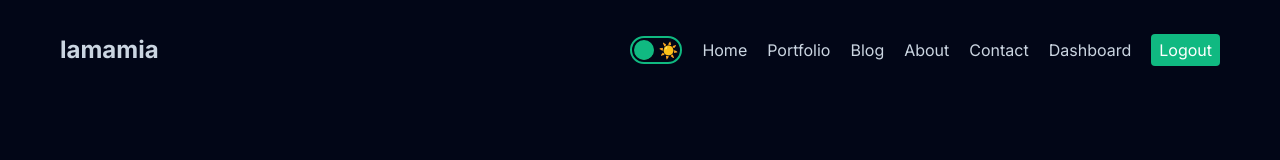
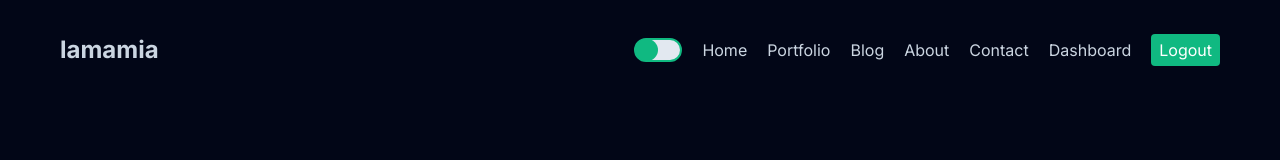
Before and after one commit to faun3/nextjs-blog, a Next.js app: page / in a window 1280 px wide. Shown: the top 160 px of the page. Built offline with nearby package versions, Linux system fonts and the light colour scheme.

Commit message:
refactor slider

```diff
--- a/components/DarkModeToggle/DarkModeToggle.tsx
+++ b/components/DarkModeToggle/DarkModeToggle.tsx
@@ -7,16 +7,20 @@ const DarkModeToggle = () => {
   const { dispatch, payload } = useContext(ThemeContext);
   return (
     <div
-      className="flex rounded-full px-[2px] border-emerald-500 border-2 relative cursor-pointer gap-1"
+      className={`flex rounded-full px-[2px] border-emerald-500 border-2 relative cursor-pointer gap-2 h-[1.5rem] w-[3rem] ${
+        payload === "dark" ? "bg-slate-200" : "bg-slate-700"
+      }`}
       onClick={() => {
         dispatch();
-      }}>
-      <div>🌙</div>
-      <div>☀️</div>
+      }}
+    >
+      {/* <div>🌙</div> */}
+      {/* <div>☀️</div> */}
       <div
-        className={`bg-emerald-500 rounded-full h-[20px] w-[20px] absolute top-[2px] ${
-          payload === "dark" ? "" : "translate-x-[calc(100%+8px)]"
-        } transition-all`}></div>
+        className={`bg-emerald-500 rounded-full h-[1.4rem] w-[1.4rem] absolute left-[-1px] top-[-1px] ${
+          payload === "dark" ? "" : "translate-x-[calc(100%+1px)]"
+        } transition-all`}
+      ></div>
     </div>
   );
 };
```
